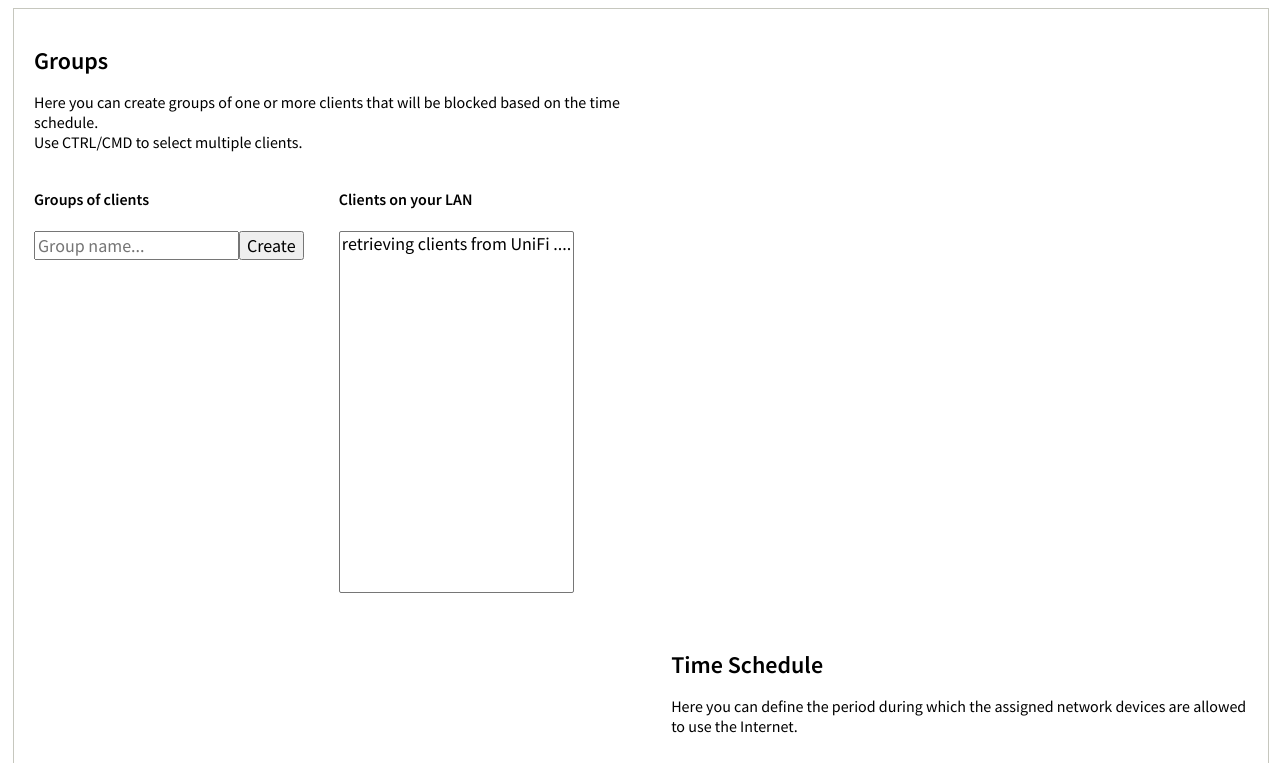
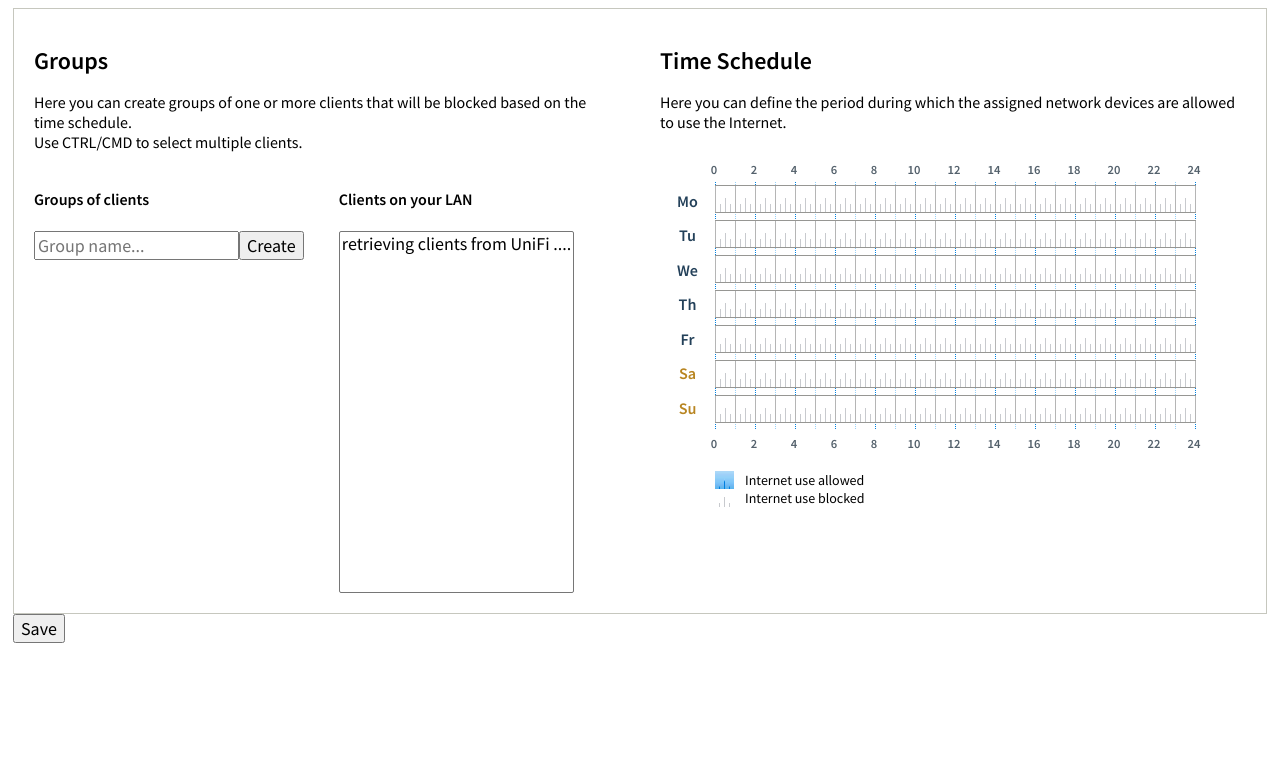
Before and after one commit to tdack/unifi-parental, a website: page public/index.html in a window 1280 px wide. Shown: the top 763 px of the page. Drawn offline with Linux system fonts and the light colour scheme; no server answers.

Commit message:
UI update

```diff
--- a/public/css/default/timer.css
+++ b/public/css/default/timer.css
@@ -29,7 +29,7 @@ div.timer_container div.upperHourscale span {
 
 div.timer_container div.hourscale span:first-child,
 div.timer_container div.upperHourscale span:first-child {
-    margin-left: 0px;
+    margin-left: -4px;
 }
 
 div.timer_container div.dayscale {
@@ -136,7 +136,7 @@ div#uiTimerArea,
 div.timerArea {
     /*Hiermit wird ein Scalieren ab Bildschirmen mit einer grösseren Auflösung als FullHD verhindert.
 Somit sieht der Timer immer noch gut aus.*/
-    font-size: 16px;
+    font-size: 14px;
     margin-top: 30px;
     margin-left: 0;
     width: 560px;
--- a/public/css/rd/main.css
+++ b/public/css/rd/main.css
@@ -1,11 +1,15 @@
-    div.leftright {
+* {
+    box-sizing: border-box;
+    }
+
+div.leftright {
         width: 100%;
         overflow: hidden;
         border: 1px solid #C6C7BE;
     }
 
     div.leftright div.left {
-        width: 48%;
+        max-width: 50%;
         padding: 20px;
         float: left;
     }
@@ -13,7 +17,8 @@
     div.leftright div.right {
         padding: 20px;
         float: right;
-        width: 46%;
+        width: 50%;
+        min-width: 560px;
     }
 
     input, select, button {
@@ -38,6 +43,7 @@
             display: none;
         }
     }
+
     .right select {
         width: 15em;
     }
```
